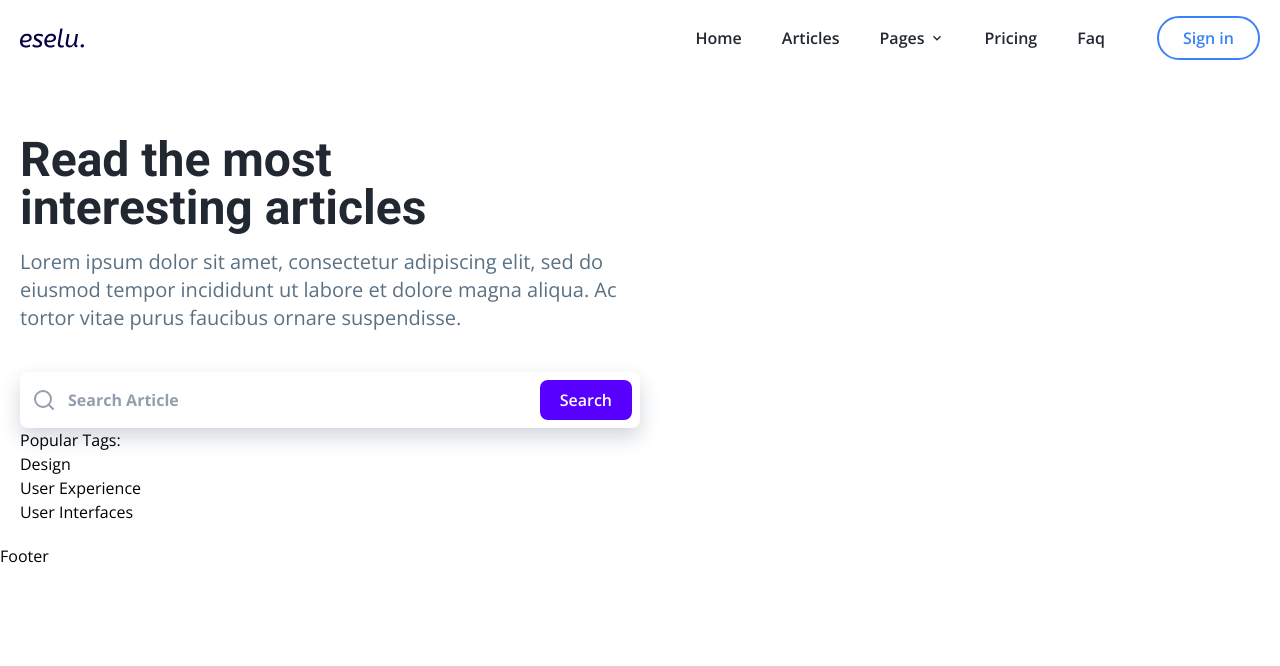
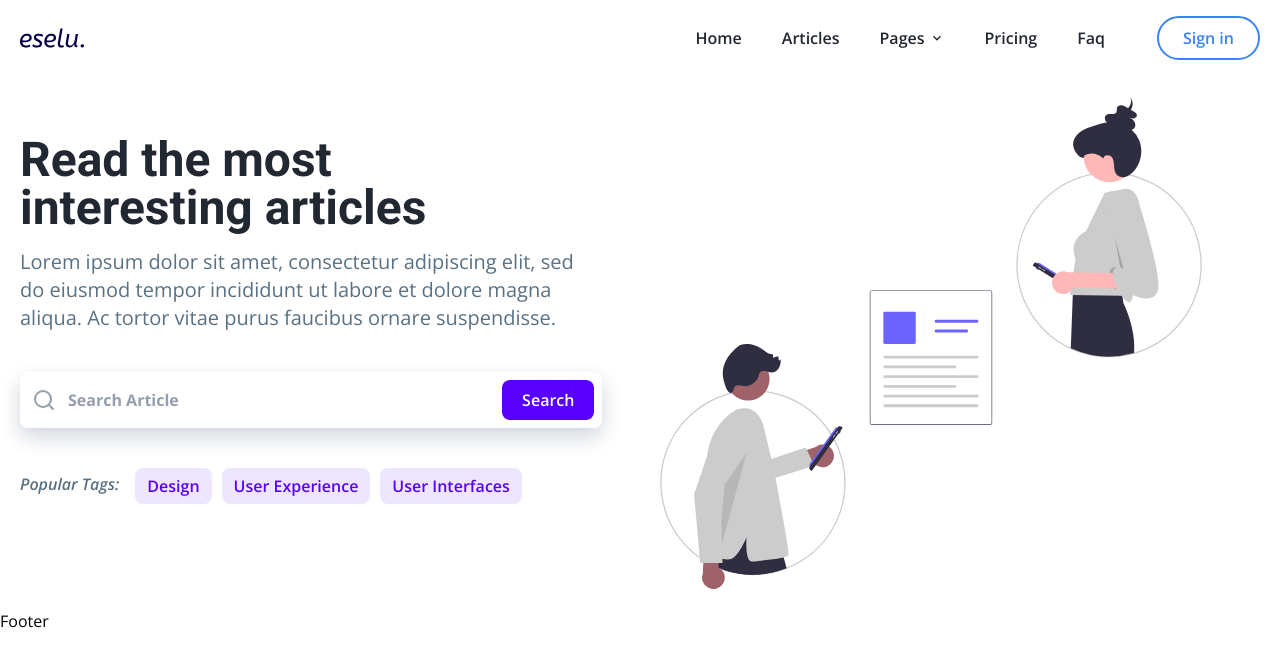
Before and after one commit to levilu800b/Frontend-Blog, a React (Create React App) app: page / in a window 1280 px wide. Shown: the top 666 px of the page. Built offline with nearby package versions, Linux system fonts and the light colour scheme.

Commit message:
Hero section

```diff
--- a/src/pages/Home/container/Hero.js
+++ b/src/pages/Home/container/Hero.js
@@ -25,19 +25,33 @@ const Hero = () => {
 							placeholder="Search Article"
 						/>
 					</div>
-					<button className='w-full bg-primary text-white font-semibold rounded-lg px-5 py-3 md:absolute md:right-2 md:top-1/2 md:-translate-y-1/2 md:w-fit md:py-2'>Search</button>
+					<button className="w-full bg-primary text-white font-semibold rounded-lg px-5 py-3 md:absolute md:right-2 md:top-1/2 md:-translate-y-1/2 md:w-fit md:py-2">
+						Search
+					</button>
 				</div>
-				<div>
-					<span>Popular Tags:</span>
-					<ul>
-						<li>Design</li>
-						<li>User Experience</li>
-						<li>User Interfaces</li>
+				<div className="flex mt-4 flex-col lg:flex-row lg:items-start lg:flex-nowrap lg:gap-x-4 lg:mt-7">
+					<span className="text-dark-light font-semibold italic mt-2 lg:mt-4">
+						Popular Tags:
+					</span>
+					<ul className="flex flex-wrap gap-x-2.5 gap-y-2.5 mt-3">
+						<li className="rounded-lg bg-primary bg-opacity-10 px-3 py-1.5 text-primary font-semibold">
+							Design
+						</li>
+						<li className="rounded-lg bg-primary bg-opacity-10 px-3 py-1.5 text-primary font-semibold">
+							User Experience
+						</li>
+						<li className="rounded-lg bg-primary bg-opacity-10 px-3 py-1.5 text-primary font-semibold">
+							User Interfaces
+						</li>
 					</ul>
 				</div>
 			</div>
-			<div className="hidden">
-				<img src={images.HeroImage} alt="users are reading articles" />
+			<div className="hidden lg:block lg:1/2">
+				<img
+					className="w-full"
+					src={images.HeroImage}
+					alt="users are reading articles"
+				/>
 			</div>
 		</section>
 	);
```
Also changed, not shown: src/assets/HeroImage.svg.
